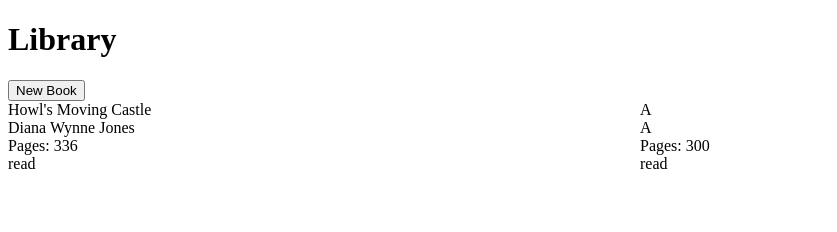
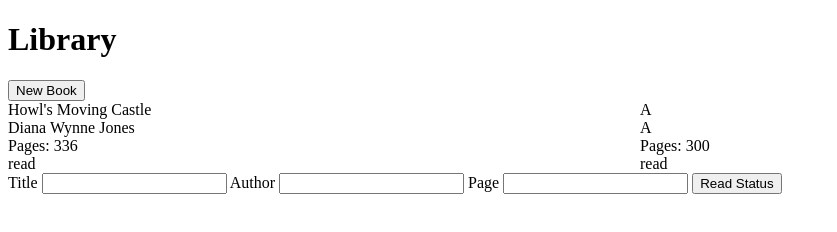
Before and after one commit to spacetreee/library, a website: page index.html in a window 1280 px wide. Shown: the whole page, without its empty margins (0-837 px from the left). Drawn offline with Linux system fonts and the light colour scheme.

Commit message:
Add content of book form

```diff
--- a/index.html
+++ b/index.html
@@ -13,6 +13,17 @@
     <div class="content">
         <button>New Book</button>
         <div class="container"></div>
+        <div class="f-container">
+            <form action="">
+                <label for="title">Title</label>
+                <input type="text" name="title" id="title">
+                <label for="author">Author</label>
+                <input type="text" name="author" id="author">
+                <label for="page">Page</label>
+                <input type="number" name="page" id="page">
+                <button type="button">Read Status</button>
+            </form>
+        </div>
     </div>
 </body>
 </html>
```
